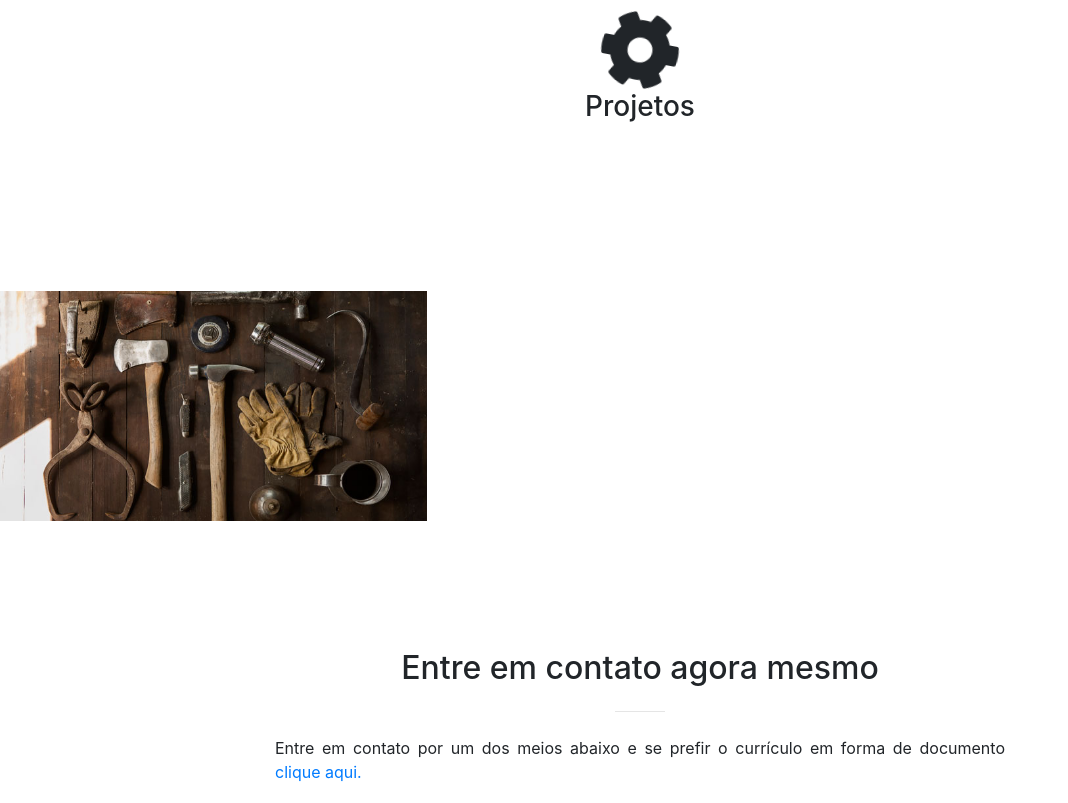
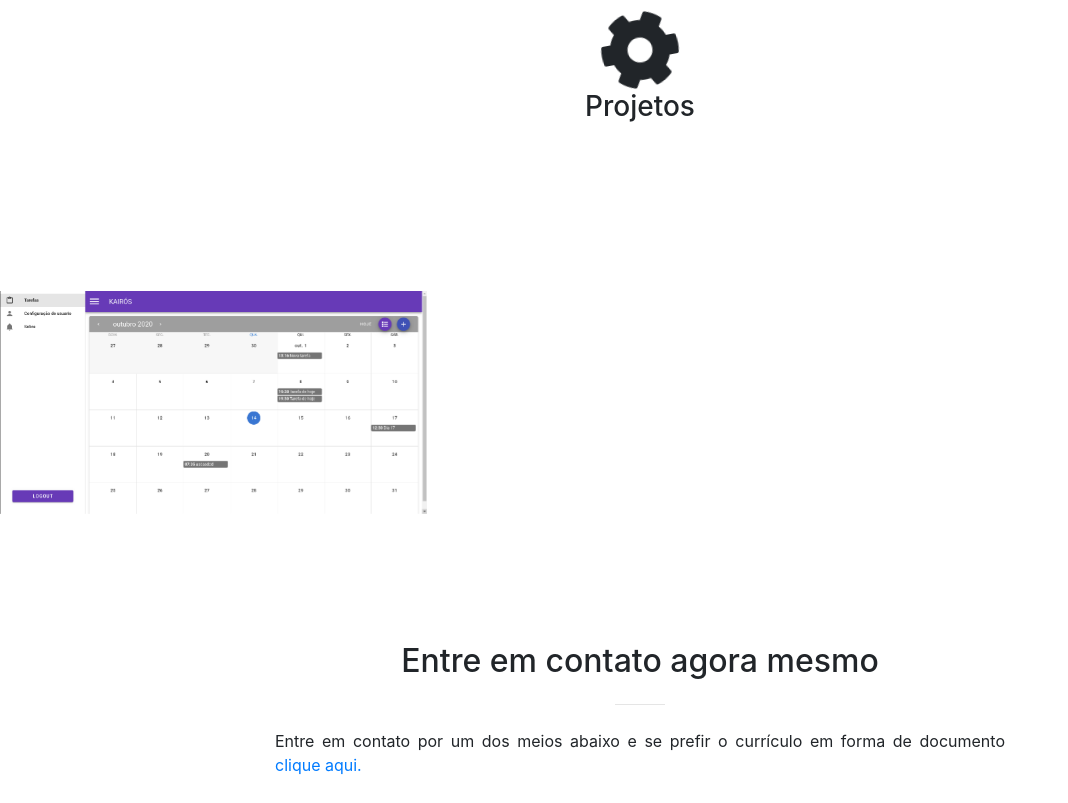
Before and after one commit to albertolopes/albertolopes.github.io, a website with bundled scripts: page index.html in a window 1280 px wide. Shown: the part 3743-4546 px from the top of the page, without its empty margins (0-1068 px from the left). Built offline with nearby package versions, Linux system fonts and the light colour scheme.

Commit message:
Update thumbnails

```diff
--- a/index.html
+++ b/index.html
@@ -327,8 +327,8 @@
     <div class="container-fluid p-0">
       <div class="row no-gutters">
         <div class="col-lg-4 col-sm-6">
-          <a class="portfolio-box" href="#Contato">
-            <img class="img-fluid" src="img/portfolio/thumbnails/6.jpg" alt="">
+          <a class="portfolio-box" href="https://kairos-time.herokuapp.com/">
+            <img class="img-fluid" src="img/portfolio/thumbnails/kairos-img.png" alt="">
             <div class="portfolio-box-caption">
               <div class="portfolio-box-caption-content">
                 <div class="project-category text-faded">
--- a/package.json
+++ b/package.json
@@ -30,8 +30,7 @@
         "bootstrap": "4.2.1",
         "jquery": "3.3.1",
         "jquery.easing": "^1.4.1",
-        "magnific-popup": "^1.1.0",
-        "scrollreveal": "4.0.5"
+        "magnific-popup": "^1.1.0"
     },
     "devDependencies": {
         "browser-sync": "2.26.3",
```
Also changed, not shown: img/portfolio/thumbnails/1.jpg (deleted), img/portfolio/thumbnails/2.jpg (deleted), img/portfolio/thumbnails/3.jpg (deleted), img/portfolio/thumbnails/4.jpg (deleted), img/portfolio/thumbnails/5.jpg (deleted), img/portfolio/thumbnails/6.jpg (deleted), img/portfolio/thumbnails/kairos-img.png (added), 2 other files.
